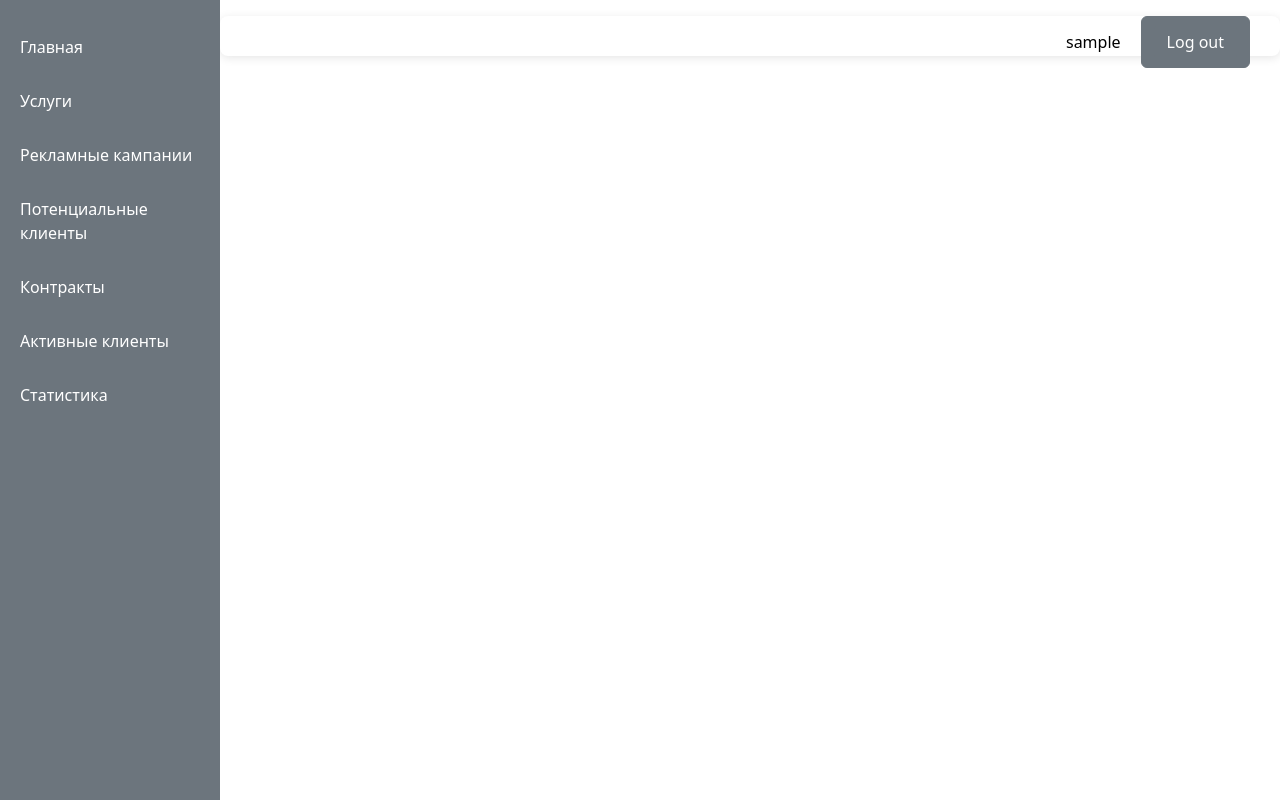
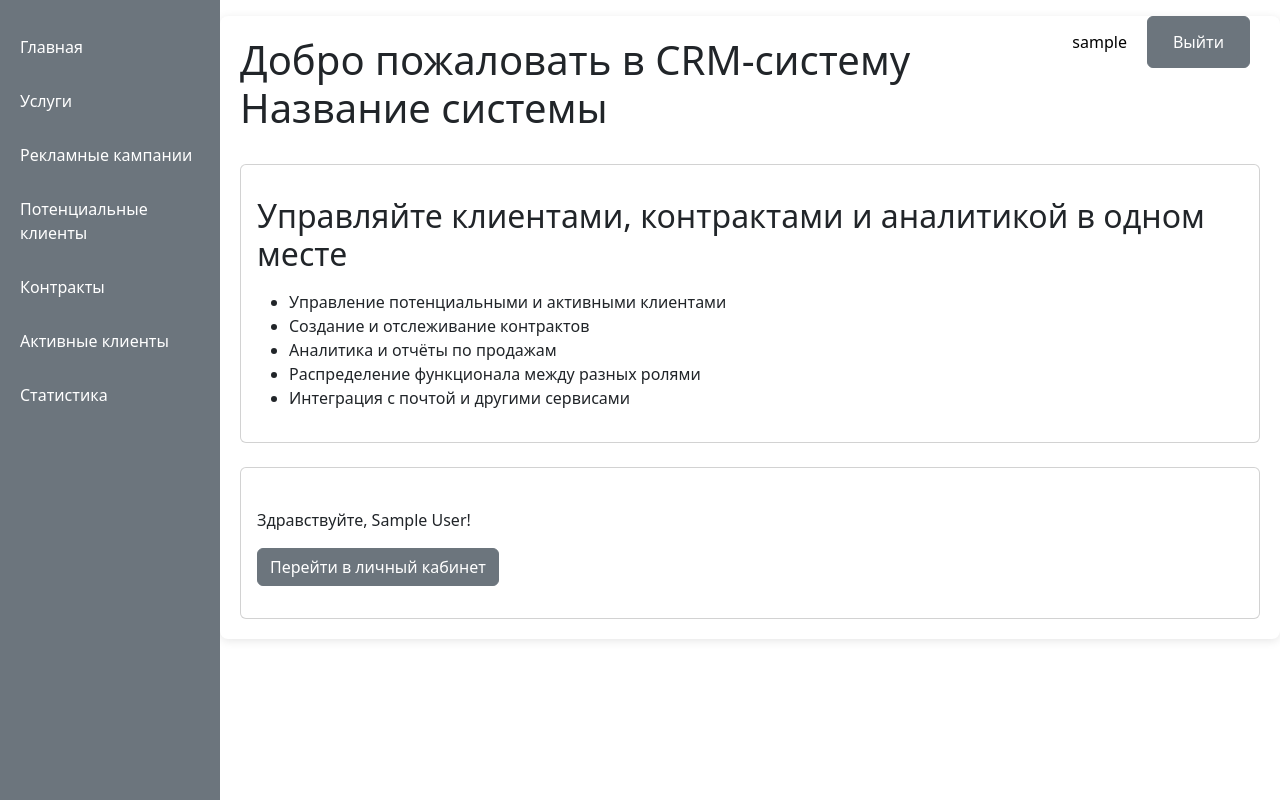
Before and after one commit to natalia-pikaleva/django_crm_system, a Django app: page / in a window 1280 px wide. Run offline with Django 5.2, Linux system fonts and the light colour scheme; the visitor is signed in with stand-in values (Sample User, id 1); parts of the project's set-up code (start-up, migrations or seed data) failed here and were passed over; some libraries are stand-ins or nearby versions.

Commit message:
Изменила главную страницу системы, отредактировала права доступа

```diff
--- /dev/null
+++ b/crm_system/crm_system/middleware.py
@@ -0,0 +1,12 @@
+from django.shortcuts import redirect
+from django.conf import settings
+
+class LoginRedirectMiddleware:
+    def __init__(self, get_response):
+        self.get_response = get_response
+
+    def __call__(self, request):
+        response = self.get_response(request)
+        if response.status_code in (401, 403) and not request.user.is_authenticated:
+            return redirect(f'{settings.LOGIN_URL}?next={request.path}')
+        return response
--- a/crm_system/myauth/templates/myauth/logged_out.html
+++ b/crm_system/myauth/templates/myauth/logged_out.html
@@ -1 +1 @@
-{% extends 'base.html' %}
+{% extends 'index.html' %}
--- a/crm_system/myauth/templates/myauth/user-details.html
+++ b/crm_system/myauth/templates/myauth/user-details.html
@@ -7,7 +7,7 @@
 {% block body %}
 <div class="card">
     <div class="card-body">
-        <h1 class="card-title">Пользователь {{ object.username }}</h1>
+        <h1 class="card-title">Пользователь {{ object.first_name }} {{ object.last_name }}</h1>
         {% for group in object.groups.all %}
         <p class="card-text">Роль: {{ group }}</p>
         {% endfor %}
--- a/crm_system/templates/base.html
+++ b/crm_system/templates/base.html
@@ -97,13 +97,13 @@
 
 	        <form action="{% url 'myauth:logout' %}" method="post" class="btn btn-secondary">
 			    {% csrf_token %}
-			    <button type="submit" class="btn btn-secondary">Log out</button>
+			    <button type="submit" class="btn btn-secondary">Выйти</button>
 			</form>
 
 	    {% else %}
 	        <form action="{% url 'myauth:sign-in' %}" method="post" class="btn btn-secondary">
 			    {% csrf_token %}
-			    <button type="submit" class="btn btn-secondary">Login</button>
+			    <button type="submit" class="btn btn-secondary">Войти</button>
 			</form>
 
 	    {% endif %}
@@ -113,7 +113,7 @@
 </header>
 	<nav class="sidebar">
 	  <ul class="menu">
-		  <li><a href="#">Главная</a></li>
+		  <li><a href="{% url 'index' %}">Главная</a></li>
 		  {% if perms.services.view_service %}
 		    <li><a href="{% url 'services:service-list' %}">Услуги</a></li>
 		  {% endif %}
@@ -129,7 +129,9 @@
 		  {% if perms.active_clients.view_activeclient %}
 		    <li><a href="{% url 'active_clients:activeclient-list' %}">Активные клиенты</a></li>
 		  {% endif %}
+		  {% if user.is_authenticated %}
 		  <li><a href="{% url 'statistic:statistic' %}">Статистика</a></li>
+		  {% endif %}
 	  </ul>
 	</nav>
 <div class="main-container" style="margin-left: 220px; padding: 20px;">
--- a/crm_system/templates/index.html
+++ b/crm_system/templates/index.html
@@ -1,7 +1,42 @@
 {% extends 'base.html' %}
 
 {% block title %}
+CRM-система
 {% endblock %}
 
 {% block body %}
+	<h1>Добро пожаловать в CRM-систему
+		<br>
+		Название системы</h1>
+
+<br>
+<div class="card">
+	<div class="card-body">
+	<p><h2>Управляйте клиентами, контрактами и аналитикой в одном месте</h2></p>
+
+	<ul>
+		<li>Управление потенциальными и активными клиентами</li>
+		<li>Создание и отслеживание контрактов</li>
+		<li>Аналитика и отчёты по продажам</li>
+		<li>Распределение функционала между разных ролями</li>
+		<li>Интеграция с почтой и другими сервисами</li>
+	</ul>
+	</div>
+</div>
+<br>
+<div class="card">
+	<br>
+	<div class="card-body">
+	{% if user.is_authenticated %}
+	  <p>Здравствуйте, {{ user.get_full_name }}!</p>
+	  <a href="{% url 'myauth:profile' pk=user.pk %}" class="btn btn-secondary">Перейти в личный кабинет</a>
+	{% else %}
+	  <p>Пожалуйста, войдите в систему</p>
+      <a href="{% url 'myauth:sign-in' %}" class="btn btn-secondary">Авторизация</a>
+
+	{% endif %}
+	  </p>
+	</div>
+
+</div>
 {% endblock %}
```
Also changed, not shown: crm_system/active_clients/views.py (+8 -7 lines), crm_system/adv_camp/views.py (+8 -7 lines), crm_system/clients/views.py (+13 -6 lines), crm_system/contracts/views.py (+8 -7 lines), crm_system/crm_system/settings.py (+9 -1 lines), crm_system/services/views.py (+8 -6 lines), crm_system/statistic/views.py (+8 -2 lines).
